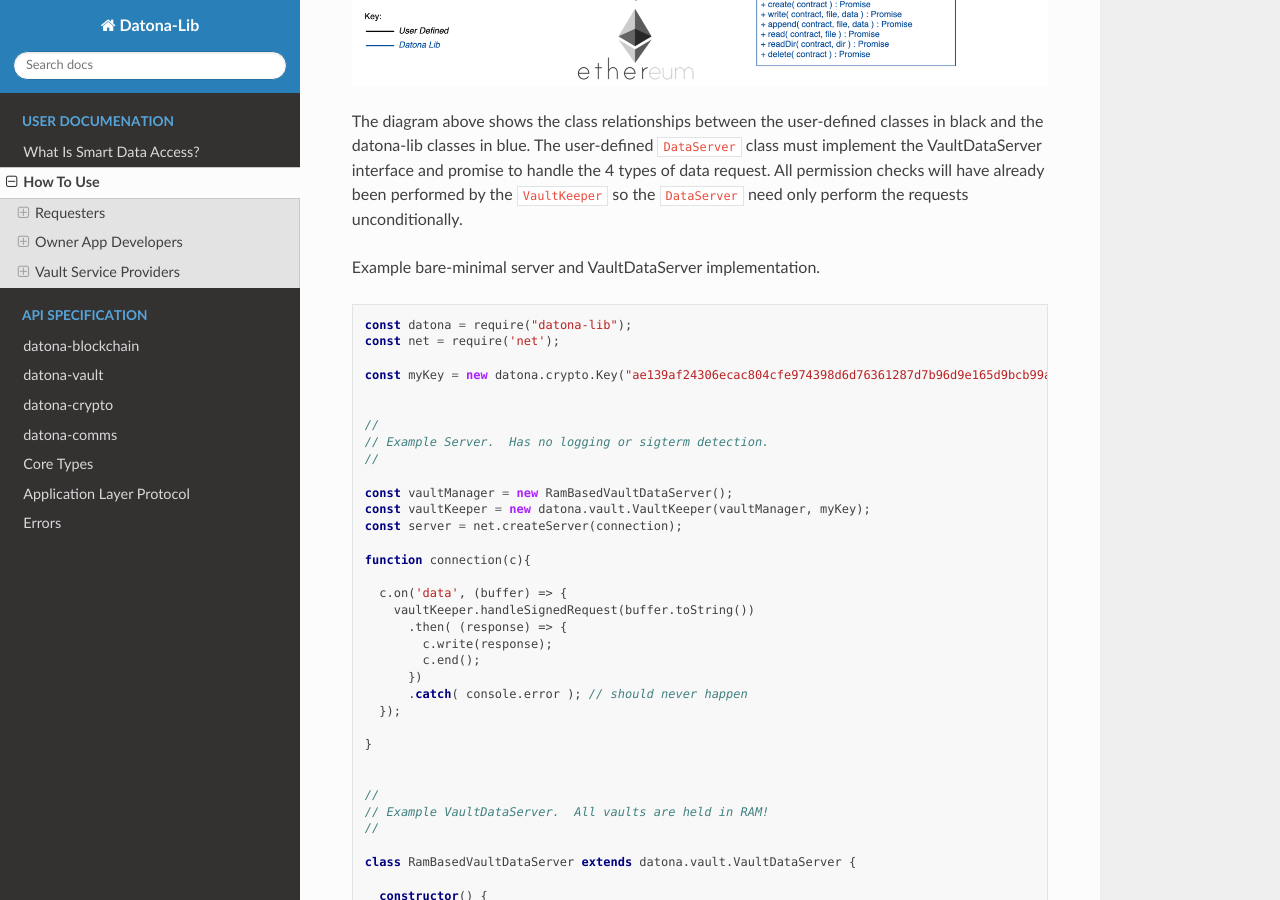
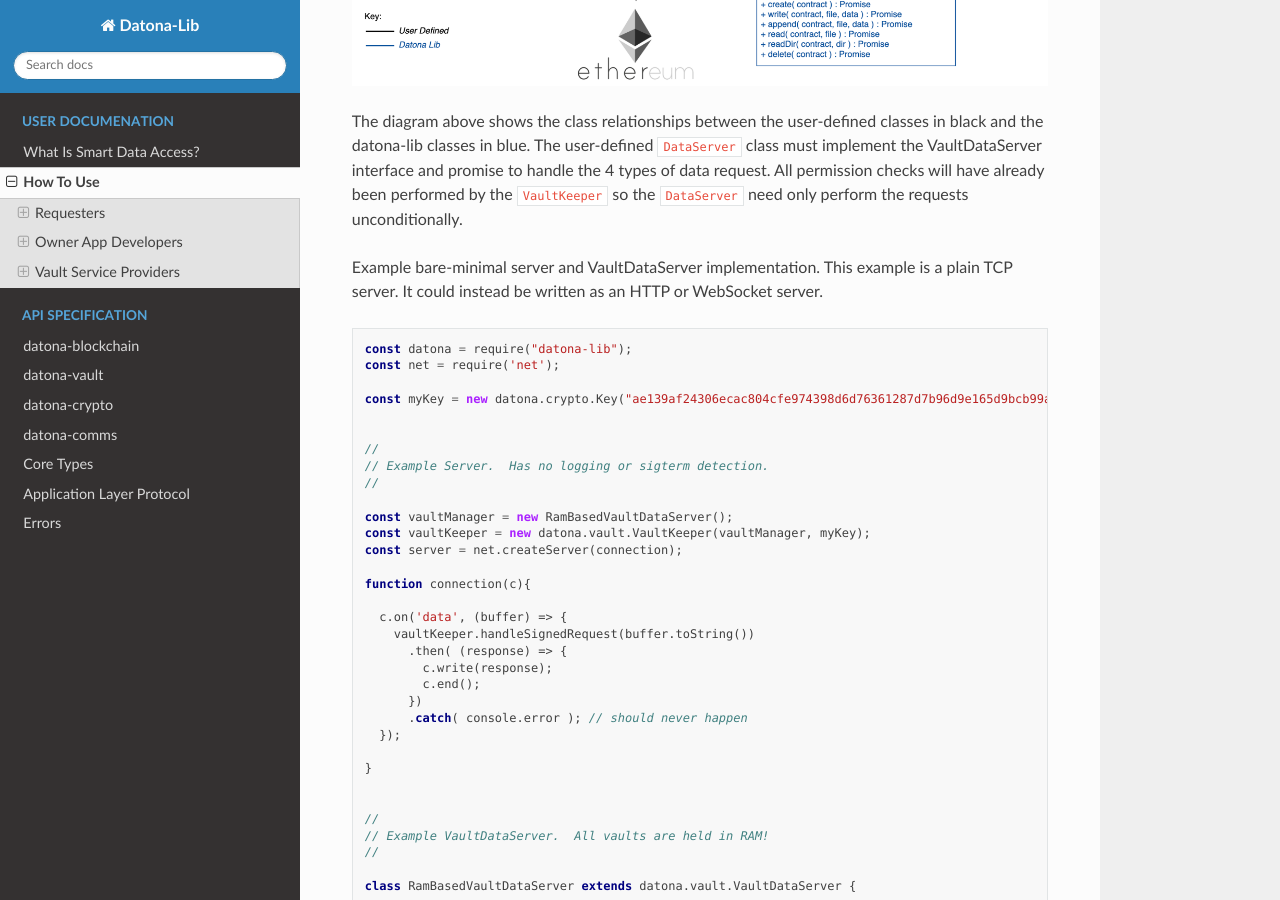
Before and after one commit to Datona-Labs/datona-lib, a Sphinx documentation site: the page built from docs/howto.rst, in a window 1280 px wide and 900 px high, scrolled down 11421 px. Built offline with Sphinx 7.4.7 and the Read the Docs theme 2.0.0, drawn with Linux system fonts in a browser that asks for light colours.

Commit message:
update docs for the addition of http and websocket support

```diff
--- a/docs/datona-comms.rst
+++ b/docs/datona-comms.rst
@@ -174,7 +174,7 @@ Example
 Class DatonaConnector
 *********************
 
-Enables communications with a remote server abstracting away the underlying network protocols.  Currently, only the *file* schema (plain tcp connection) is supported.  Other protocols, such as http, will be supported in the future.
+Enables communications with a remote server, abstracting away the underlying network protocols.  Supported protocols are: `file` (plain tcp connection), `ws` (websocket) and `http`.  Encrypted protocols, such as https and wss, will be supported in the future.
 
 Designed to be used as a superclass, this class is extended by the SmartDataAccessRequest_ and :ref:`RemoteVault` classes.
 
--- a/docs/howto.rst
+++ b/docs/howto.rst
@@ -552,7 +552,7 @@ The Datona Lib :ref:`VaultKeeper<VaultKeeper>` class provides these capabilities
 
 The diagram above shows the class relationships between the user-defined classes in black and the datona-lib classes in blue.  The user-defined ``DataServer`` class must implement the VaultDataServer interface and promise to handle the 4 types of data request.  All permission checks will have already been performed by the ``VaultKeeper`` so the ``DataServer`` need only perform the requests unconditionally.
 
-Example bare-minimal server and VaultDataServer implementation.
+Example bare-minimal server and VaultDataServer implementation.  This example is a plain TCP server.  It could instead be written as an HTTP or WebSocket server.
 
 .. code-block:: javascript
 
```
Also changed, not shown: 8 other files.
